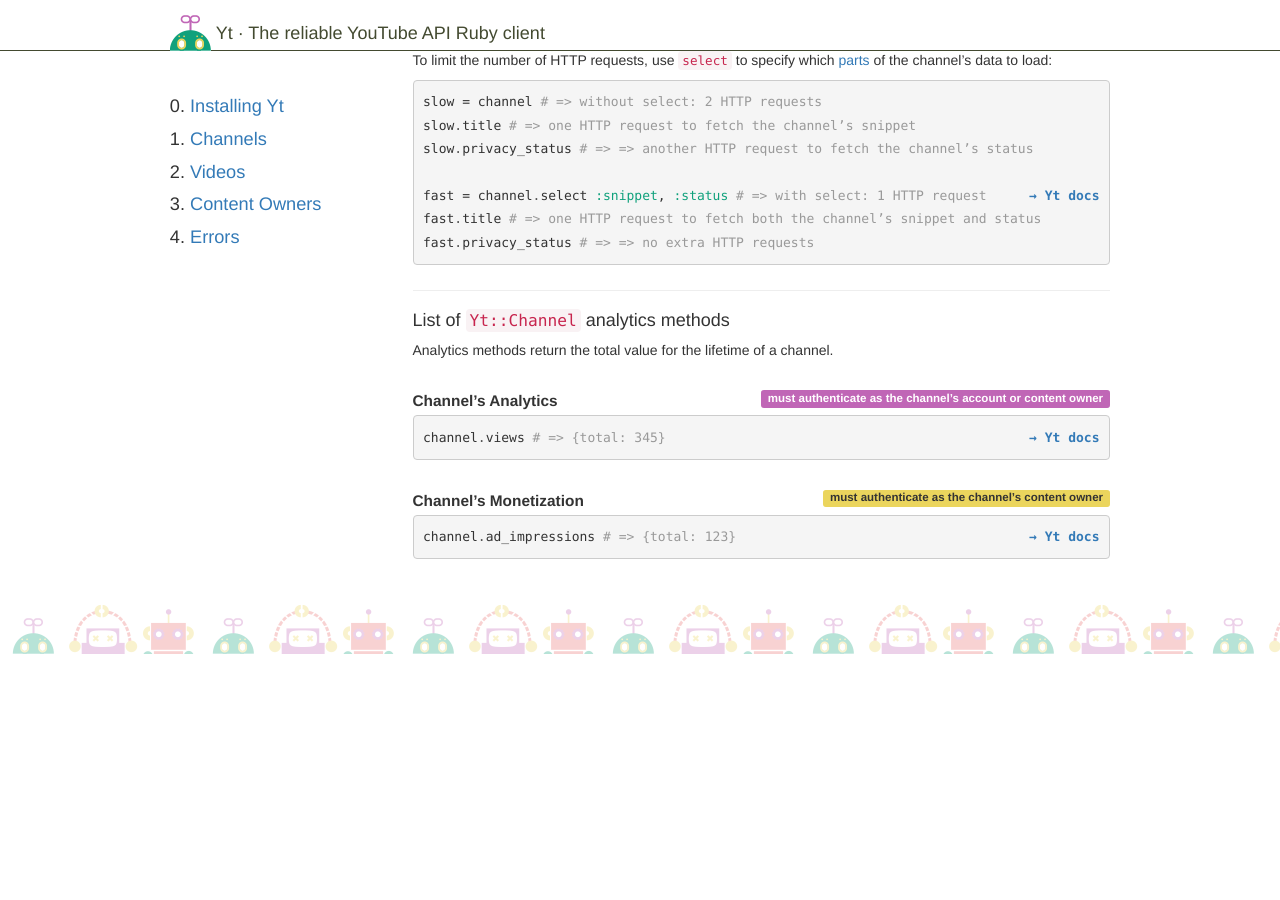
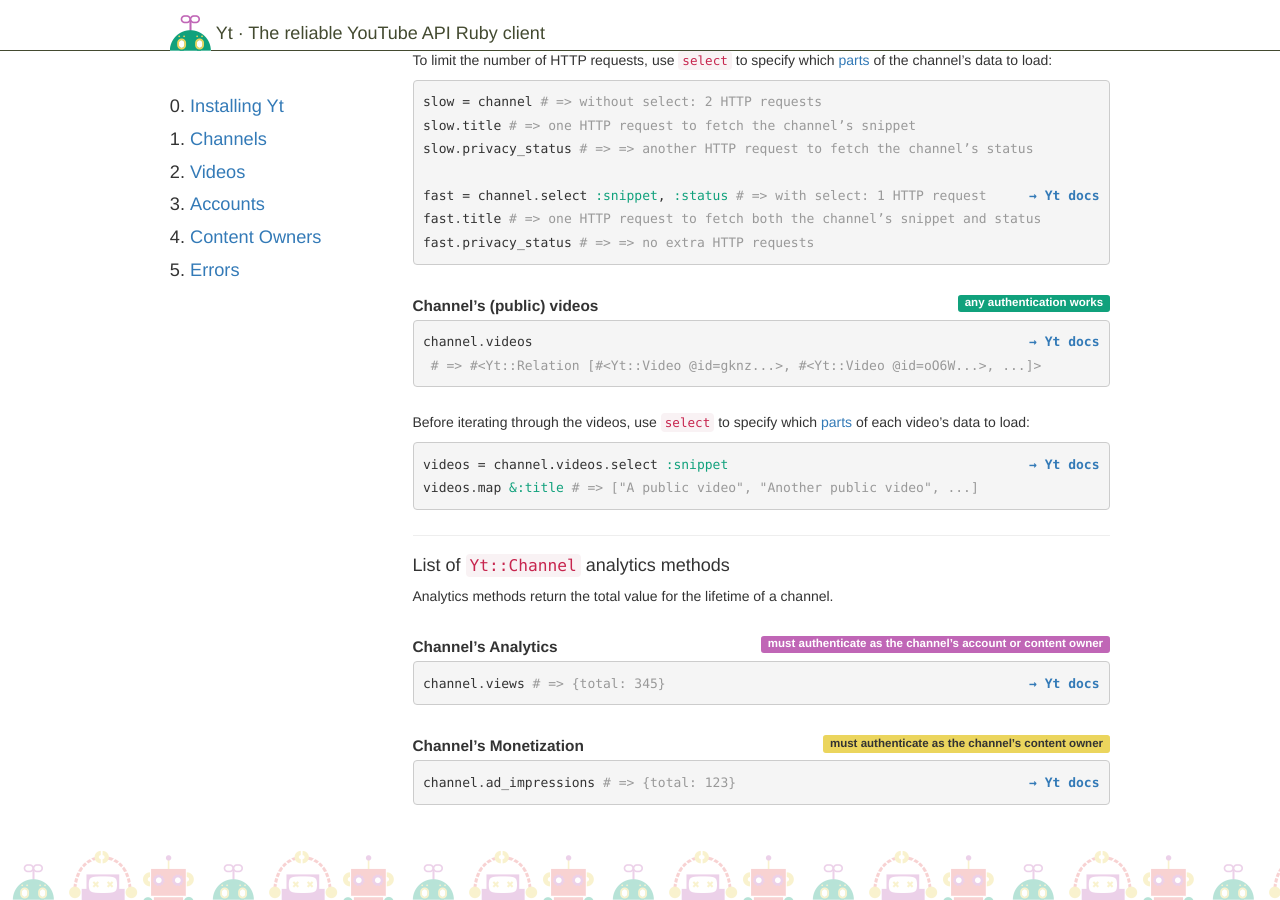
Before and after one commit to nullscreen/yt-core, a Jekyll site: the page built from docs/channels.html, in a window 1280 px wide and 900 px high, scrolled down 1341 px. Built offline with Jekyll 4.4.1, drawn with Linux system fonts in a browser that asks for light colours; nearby versions of some CDN libraries; some web fonts are replaced; before the commit the page ends 1995 px from its top, so only the background shows below that.

Commit message:
Add Account#videos

```diff
--- a/docs/_includes/header.html
+++ b/docs/_includes/header.html
@@ -31,6 +31,11 @@
         {% else %}
           <li><a href="{{ site.baseurl }}/videos.html">Videos</a></li>
         {% endif %}
+        {% if page.url == '/accounts.html' %}
+          <li class="active"><a href="{{ site.baseurl }}/accounts.html">Accounts</a></li>
+        {% else %}
+          <li><a href="{{ site.baseurl }}/accounts.html">Accounts</a></li>
+        {% endif %}
         {% if page.url == '/content_owners.html' %}
           <li class="active"><a href="{{ site.baseurl }}/content_owners.html">Content Owners</a></li>
         {% else %}
--- a/docs/_layouts/default.html
+++ b/docs/_layouts/default.html
@@ -23,6 +23,11 @@
               {% else %}
                 <li><a href="{{ site.baseurl }}/videos.html">Videos</a></li>
               {% endif %}
+              {% if page.url == '/accounts.html' %}
+                <li><a href="{{ site.baseurl }}/accounts.html" class="active">Accounts</a></li>
+              {% else %}
+                <li><a href="{{ site.baseurl }}/accounts.html">Accounts</a></li>
+              {% endif %}
               {% if page.url == '/content_owners.html' %}
                 <li><a href="{{ site.baseurl }}/content_owners.html" class="active">Content Owners</a></li>
               {% else %}
--- a/docs/channels.html
+++ b/docs/channels.html
@@ -89,6 +89,22 @@
 {% include example.html object='fast' method='privacy_status' result='=> no extra HTTP requests' %}</pre>
   </div></dd>
 </dl>
+<dl>
+  {% include dt.html title="Channel’s (public) videos" label="success" auth="any authentication works" %}
+  <dd><a class="anchor" id="videos"></a><div class="highlight"><pre>
+{% include doc.html link="Models/Channel#videos" %}{% include example.html object='channel' method='videos' %}
+{% include example.html result='#&lt;Yt::Relation [#&lt;Yt::Video @id=gknz...&gt;, #&lt;Yt::Video @id=oO6W...&gt;, ...]&gt;' %}</pre>
+  </div></dd>
+</dl>
+<p>
+  Before iterating through the videos, use <code>select</code> to specify which <a href="https://developers.google.com/youtube/v3/docs/videos/list#part">parts</a> of each video’s data to load:
+</p>
+<dl>
+  <dd><a class="anchor" id="select"></a><div class="highlight"><pre>
+{% include doc.html link="Models/Relation#select" %}{% include example.html object='videos = channel.videos' method='select' params=' <span class="ss">:snippet</span>' %}
+{% include example.html object='videos' method='map <span class="ss">&amp;:title</span>' result='["A public video", "Another public video", ...]' %}</pre>
+  </div></dd>
+</dl>
 
 <hr />
 <h4>List of <code>Yt::Channel</code> analytics methods</h4>
--- a/lib/yt/models/channel.rb
+++ b/lib/yt/models/channel.rb
@@ -79,8 +79,8 @@
           parts = (options[:parts] || []) + [:id]
           @videos_items ||= videos_response(parts).body['items']
           @videos_items.each do |item|
-            item['id'] = item['id']['videoId']
-            videos << Yt::Video.new(item.symbolize_keys.slice(*parts))
+            options = item.symbolize_keys.slice(*parts).merge id: item['id']['videoId']
+            videos << Yt::Video.new(options)
           end
         end
       end
@@ -167,7 +167,7 @@
 
       def videos_request(parts)
         part = parts.join ','
-        query = {key: ENV['YT_API_KEY'], type: :video, part: part}.to_param
+        query = {key: ENV['YT_API_KEY'], type: :video, channelId: @id, part: part}.to_param
 
         Net::HTTP::Get.new("/youtube/v3/search?#{query}").tap do |request|
           request.initialize_http_header 'Content-Type' => 'application/json'
--- a/lib/yt/models/video.rb
+++ b/lib/yt/models/video.rb
@@ -94,7 +94,6 @@
 
       def fetch_data(part)
         parts = @selected_data_parts || [part]
-
         if (items = data_response(parts).body['items']).any?
           parts.each{|part| @data[part] = items.first[part.to_s]}
           @data[part]
```
Also changed, not shown: docs/accounts.html (added, +44 -0 lines), lib/yt/models/account.rb (+34 -0 lines), spec/requests/account/account_spec.rb (added, +33 -0 lines), spec/requests/account/channel_spec.rb (+1 -1 lines), spec/requests/server/channel_spec.rb (+2 -2 lines), CHANGELOG.md.
